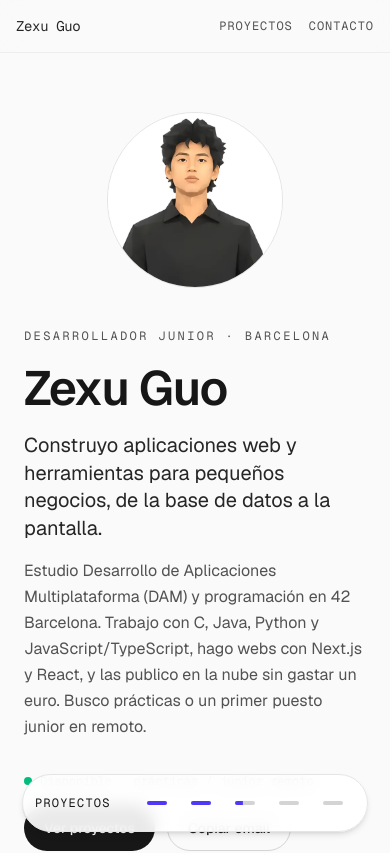
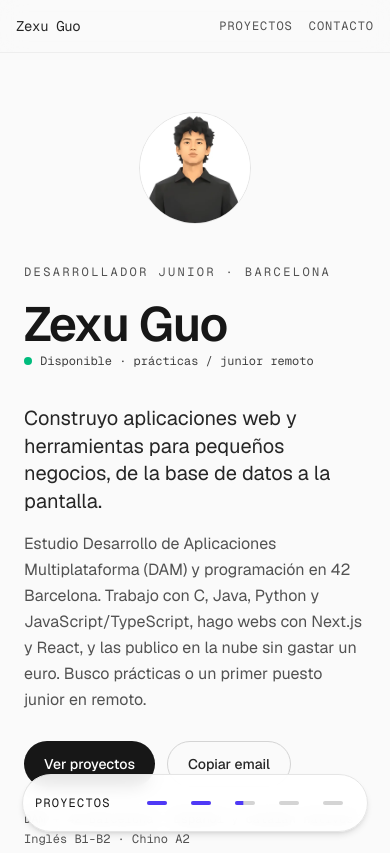
Before and after one commit to zexuguo/portfolio, a Next.js app: page / in a window 390 px wide. Shown: the top 853 px of the page. Built offline with nearby package versions, Linux system fonts and the light colour scheme.

Commit message:
feat(hero): nombre, rol y disponibilidad visibles; red de seguridad CSS solo para #presentacion

```diff
--- a/src/app/globals.css
+++ b/src/app/globals.css
@@ -39,4 +39,8 @@ body {
   html { scroll-behavior: smooth; }
   .build[data-estado="pendiente"] > .build-content { opacity: 0; }
   .build[data-estado="pendiente"] > .build-skel { display: block; }
+  #presentacion .build[data-estado="pendiente"] > .build-content { animation: build-seguro .01s 1.4s forwards; }
 }
+@keyframes build-seguro {
+  to { opacity: 1; }
+}
--- a/src/components/Hero.tsx
+++ b/src/components/Hero.tsx
@@ -12,19 +12,17 @@ export default function Hero() {
     <section id="presentacion" className="scroll-mt-20 px-6 pt-28 pb-16 md:pt-32 md:pb-24">
       <div className="mx-auto grid w-full max-w-[1080px] items-center gap-10 md:grid-cols-[1fr_320px] lg:grid-cols-[1fr_380px]">
         <div>
-          <Build kind="text">
-            <p className="mb-5 font-mono text-xs uppercase tracking-[0.2em] text-neutral-600 dark:text-neutral-400">{PRESENTACION.rol}</p>
-            <h1 className="text-5xl font-semibold tracking-tight text-neutral-900 dark:text-neutral-50 lg:text-6xl">Zexu Guo</h1>
-          </Build>
+          <p className="mb-5 font-mono text-xs uppercase tracking-[0.2em] text-neutral-600 dark:text-neutral-400">{PRESENTACION.rol}</p>
+          <h1 className="text-5xl font-semibold tracking-tight text-neutral-900 dark:text-neutral-50 lg:text-6xl">Zexu Guo</h1>
+          <p className="mb-4 inline-flex items-center gap-2 font-mono text-xs text-neutral-700 dark:text-neutral-300">
+            <span aria-hidden="true" className="h-2 w-2 rounded-full bg-emerald-500" />
+            Disponible · prácticas / junior remoto
+          </p>
           <Build className="mt-5">
             <p className="max-w-xl text-xl leading-snug text-neutral-800 dark:text-neutral-100">{PRESENTACION.frase}</p>
             <p className="mt-4 max-w-xl text-base leading-relaxed text-neutral-600 dark:text-neutral-300">{PRESENTACION.texto}</p>
           </Build>
           <Build className="mt-7">
-            <p className="mb-4 inline-flex items-center gap-2 font-mono text-xs text-neutral-700 dark:text-neutral-300">
-              <span aria-hidden="true" className="h-2 w-2 rounded-full bg-emerald-500" />
-              Disponible · prácticas / junior remoto
-            </p>
             <div className="flex flex-wrap gap-3">
               <a href="#proyectos" className={`rounded-full bg-neutral-900 px-5 py-3 min-h-11 inline-flex items-center justify-center text-sm font-medium text-white transition-opacity hover:opacity-90 dark:bg-neutral-50 dark:text-neutral-900 ${focus}`}>
                 Ver proyectos
@@ -45,7 +43,7 @@ export default function Hero() {
             </ul>
           </Build>
         </div>
-        <Build className="order-first mx-auto w-44 md:order-none md:w-full">
+        <div className="order-first mx-auto w-28 sm:w-36 md:order-none md:w-full">
           <Image
             src="/figura/avatar.webp"
             alt="Retrato de Zexu Guo, ilustración 3D de estilo low-poly"
@@ -55,7 +53,7 @@ export default function Hero() {
             unoptimized
             className="aspect-square w-full rounded-full border border-neutral-200 bg-white object-cover dark:border-neutral-700"
           />
-        </Build>
+        </div>
       </div>
     </section>
   );
```
